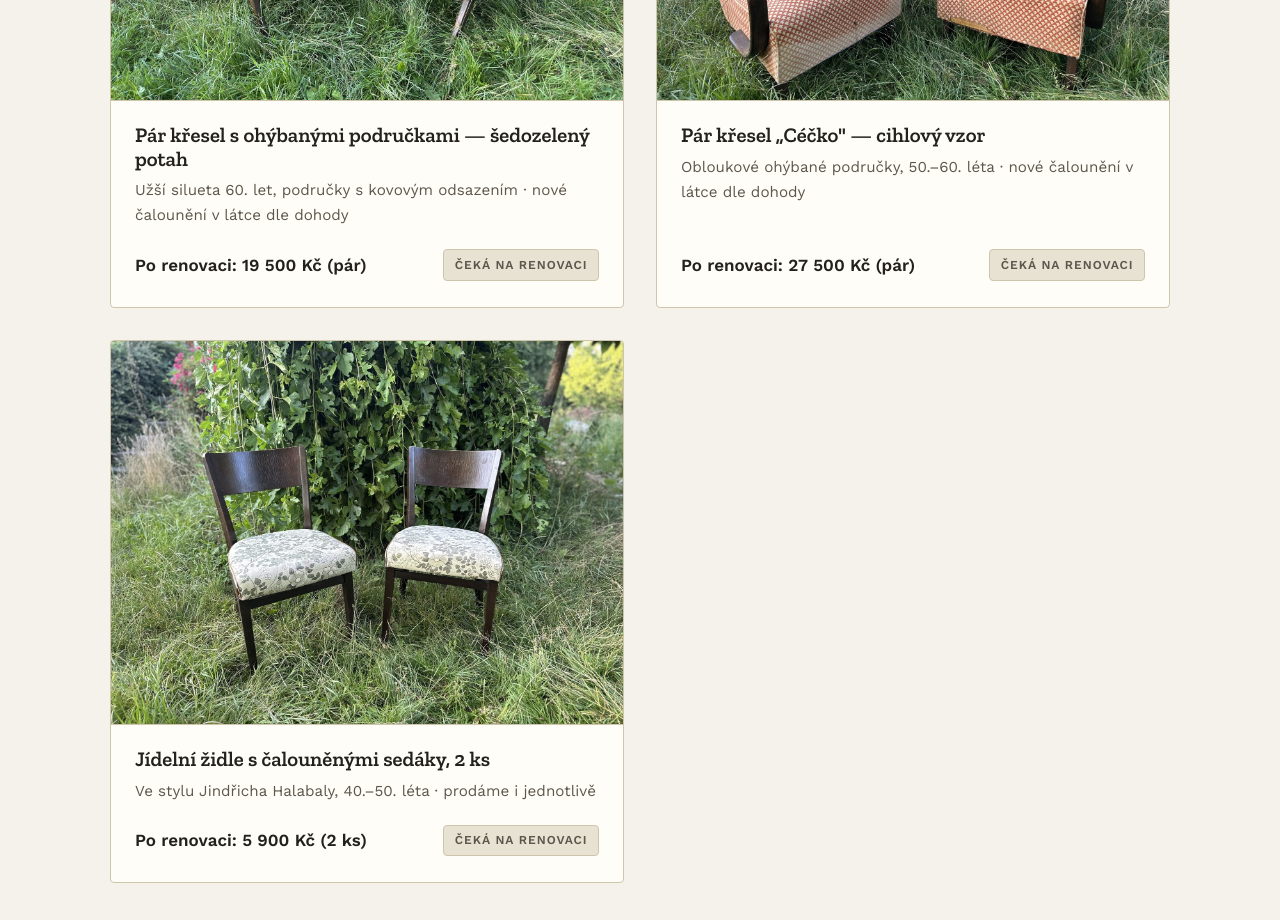
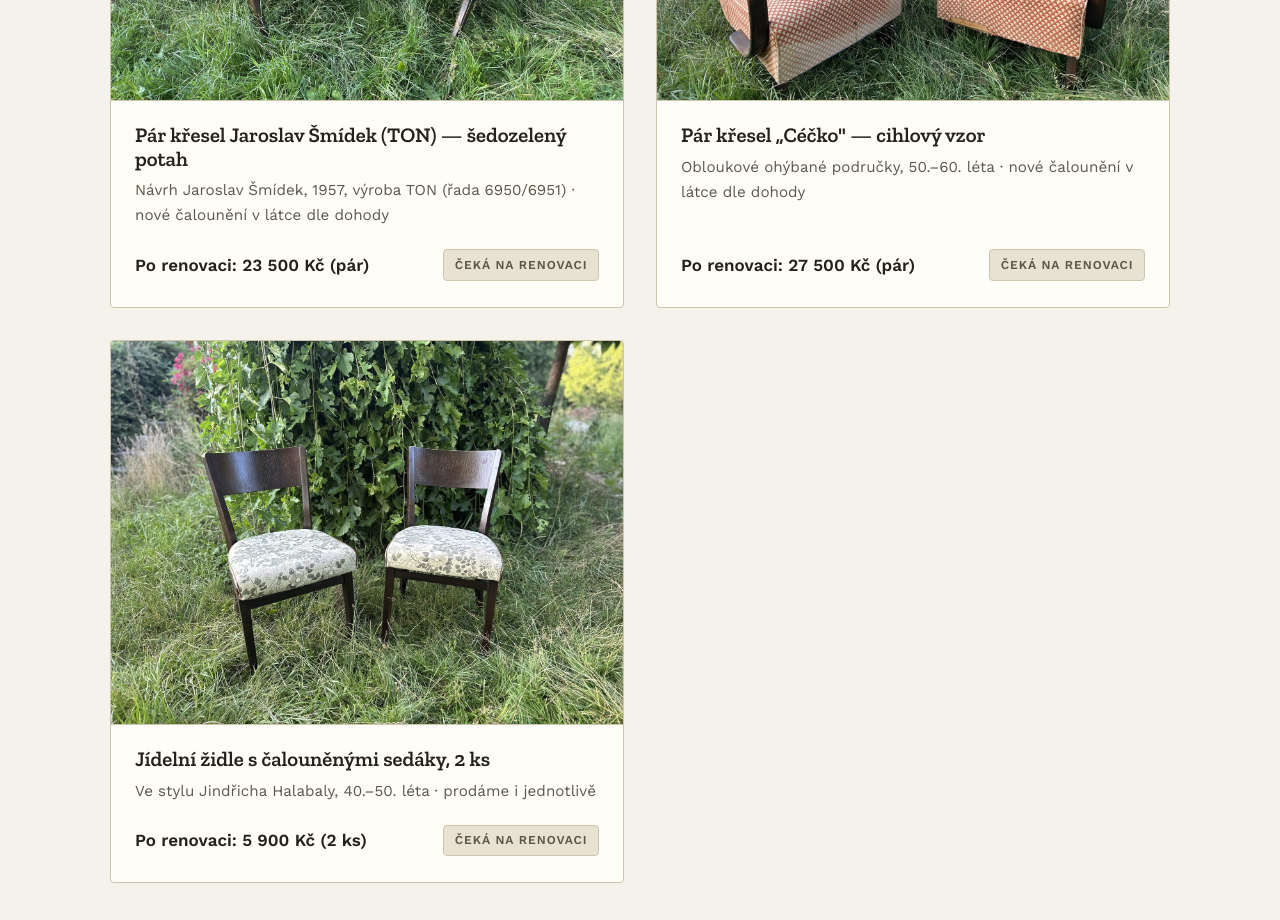
Before and after one commit to Zakhaevai/krotitele-nabytku-web, a plain HTML site: page nabytek/index.html in a window 1280 px wide. Shown: the part 1580-2500 px from the top of the page. Drawn offline with Linux system fonts and the light colour scheme.

Commit message:
Krídla identifikována: Jaroslav Šmídek pro TON (6950/6951, 1957) + cena
Sedozelena kresla dostala jmeno a novou cenu 23 500 Kc (z 19 500).
Zip menil jen /nabytek/ a uvodku - stejna zmena doplnena i do ploche
nabytek.html (stare adresy), at nikde nevisi stara cena. CNAME zachovan.

Co-Authored-By: Claude Opus 4.8 <noreply@anthropic.com>

```diff
--- a/nabytek/index.html
+++ b/nabytek/index.html
@@ -92,12 +92,12 @@
         </article>
 
         <article class="kus">
-          <img src="/fotky/kresla-sedozelena-par.jpg" alt="Pár šedozelených křesel s ohýbanými područkami, před renovací" class="foto" loading="lazy">
+          <img src="/fotky/kresla-sedozelena-par.jpg" alt="Pár křesel Jaroslav Šmídek pro TON se šedozeleným potahem, před renovací" class="foto" loading="lazy">
           <div class="kus-telo">
-            <h3>Pár křesel s ohýbanými područkami — šedozelený potah</h3>
-            <p class="kus-meta">Užší silueta 60. let, područky s kovovým odsazením · nové čalounění v látce dle dohody</p>
+            <h3>Pár křesel Jaroslav Šmídek (TON) — šedozelený potah</h3>
+            <p class="kus-meta">Návrh Jaroslav Šmídek, 1957, výroba TON (řada 6950/6951) · nové čalounění v látce dle dohody</p>
             <div class="kus-cena">
-              <span>Po renovaci: 19&nbsp;500 Kč (pár)</span>
+              <span>Po renovaci: 23&nbsp;500 Kč (pár)</span>
               <span class="badge badge--ceka">Čeká na renovaci</span>
             </div>
           </div>
```
Also changed, not shown: index.html (+1 -1 lines).
